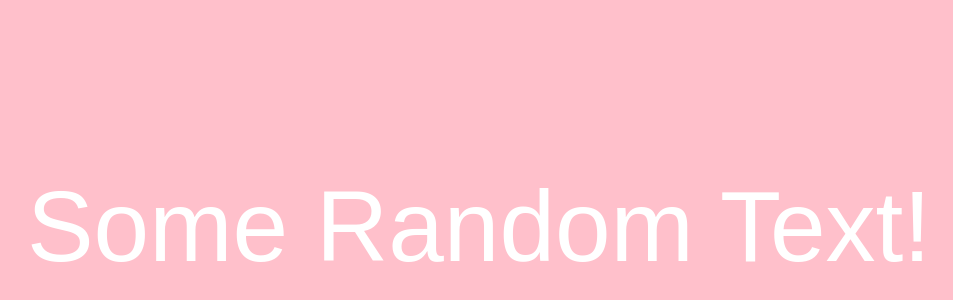
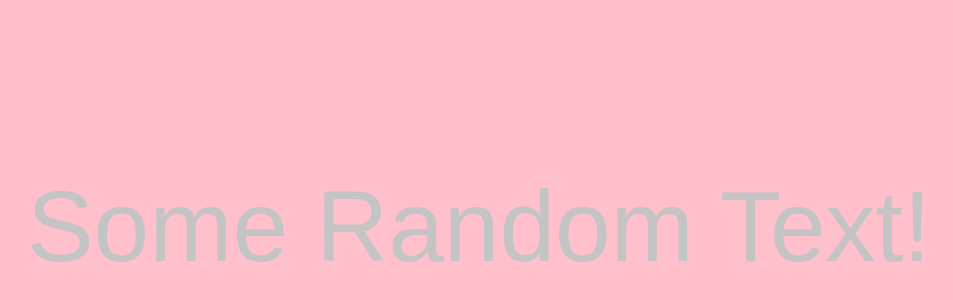
Before and after one commit to EagleRex/test-rep, a plain HTML site: page index.html in a window 1280 px wide. Shown: the part 174-474 px from the top of the page, without its empty margins (161-1114 px from the left). Drawn offline with Linux system fonts and the light colour scheme.

Commit message:
Add New Text

```diff
--- a/css.css
+++ b/css.css
@@ -14,7 +14,7 @@ div {
 p {
     margin: 0 auto;
     text-align: center;
-    color: #ffffff;
+    color: #c4c4c4;
     font-size: 100px;
     font-family: fantasy;
     position: relative;
```
